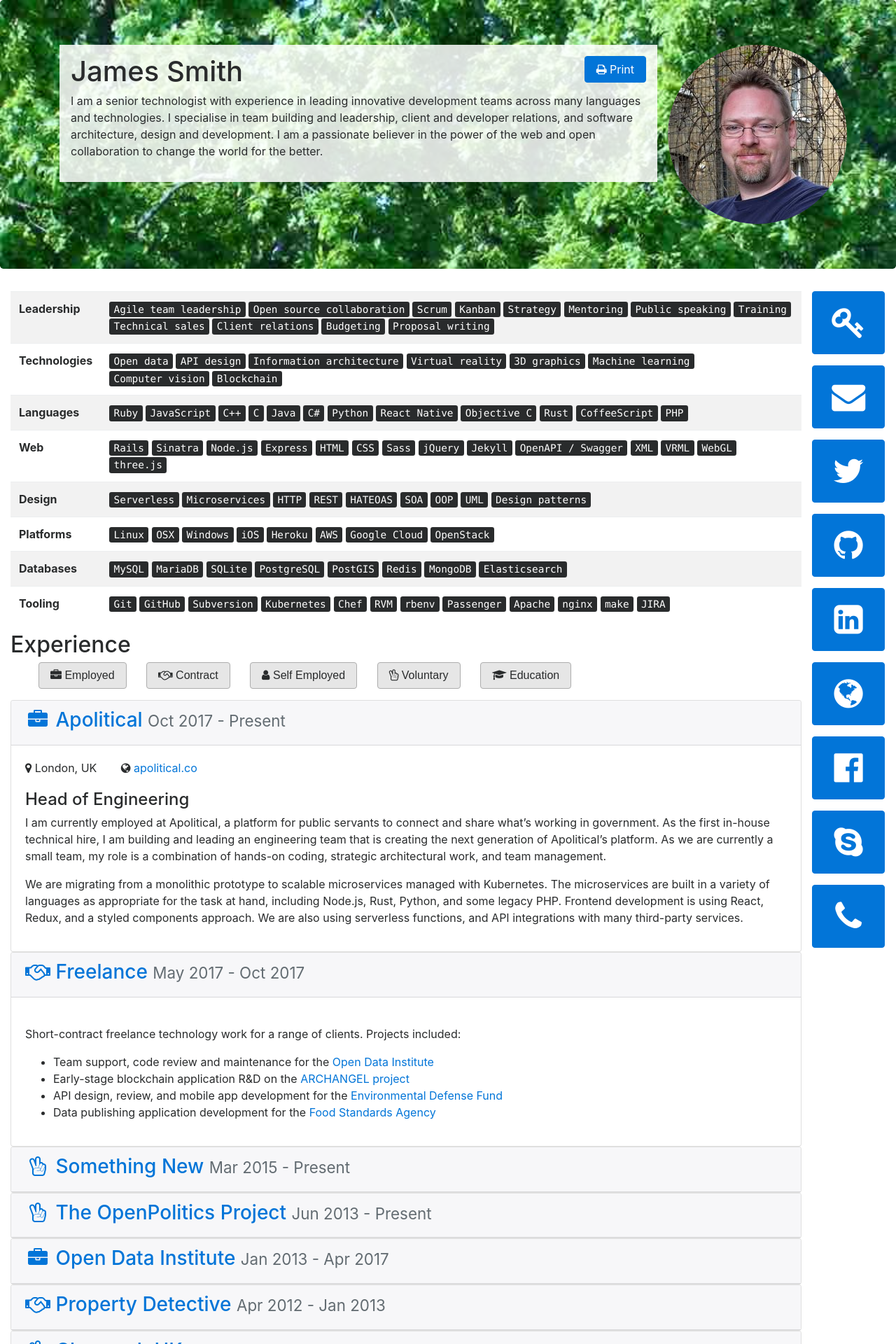
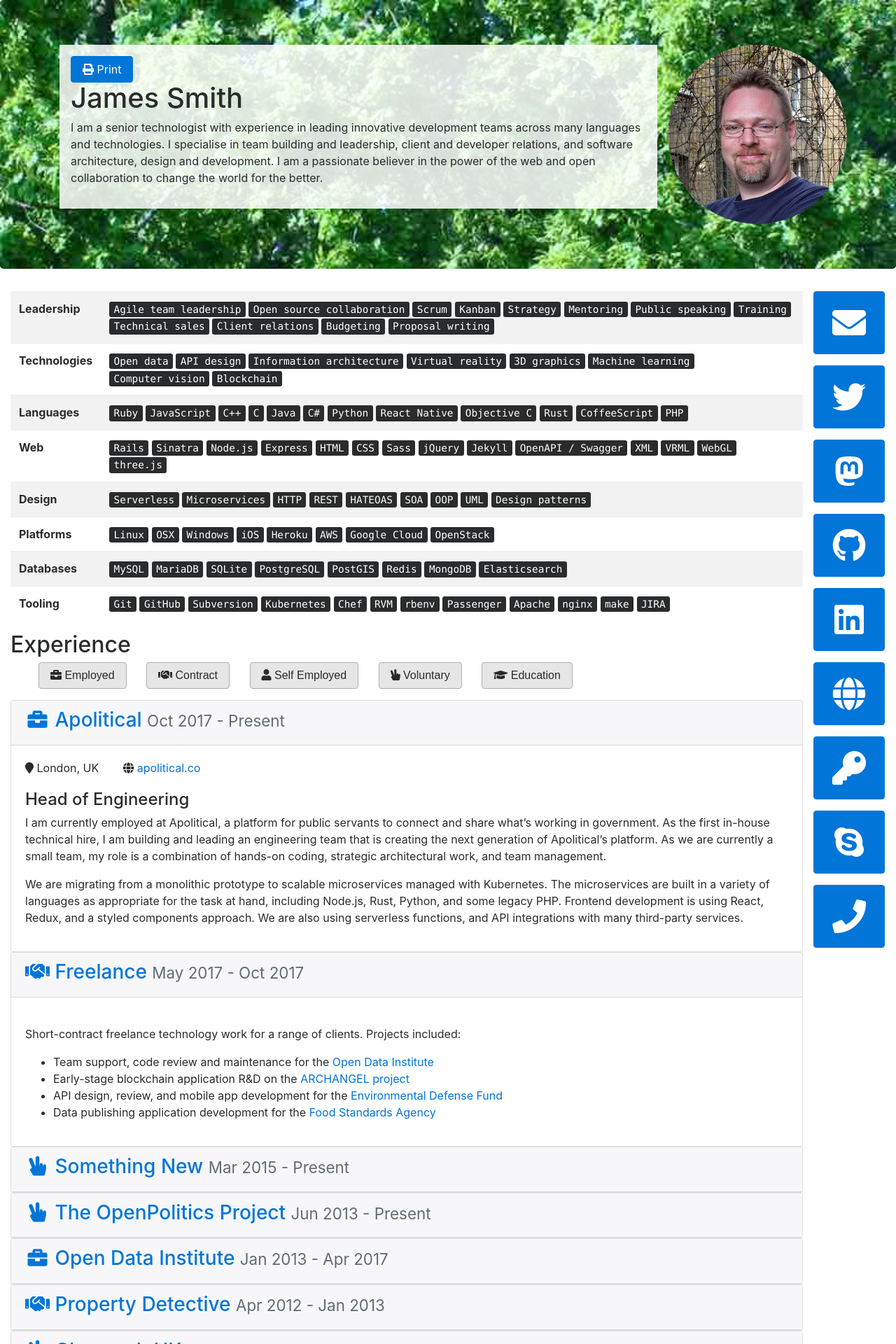
Before and after one commit to Floppy/cv, a Jekyll site: the page built from index.md, in a window 1280 px wide. Shown: the top 1920 px of the page at 70% size. Built offline with Jekyll 4.4.1, drawn with Linux system fonts in a browser that asks for light colours; nearby versions of some CDN libraries.

Commit message:
fontawesome 5

```diff
--- a/_data/icons.yml
+++ b/_data/icons.yml
@@ -1,6 +1,6 @@
 # This file maps various different IDs to font-awesome classes
 employed: briefcase
-contract: handshake-o
+contract: handshake
 selfemployed: user
 education: graduation-cap
-voluntary: hand-peace-o
+voluntary: hand-peace
--- a/_includes/contact.html
+++ b/_includes/contact.html
@@ -5,7 +5,7 @@
           <div class="contactcard card card-inverse card-primary">
             <div class="card-block">
               <a href='{{ p[1]["url"] }}' {% if p[1]["onclick"] %}onclick='{{p[1]["onclick"]}}'{% endif %}>
-                <i class='contacticon fa fa-{{ p[1]["icon"] }} fa-fw fa-3x'></i>
+                <i class='contacticon {{ p[1]["icon"] }} fa-fw fa-3x'></i>
               </a>
             </div>
           </div>
@@ -18,7 +18,7 @@
           <div class="contactcard card card-inverse card-primary text-center">
             <div class="card-block">
               <a href='{{ p[1]["url"] }}' {% if p[1]["onclick"] %}onclick='{{p[1]["onclick"]}}'{% endif %}>
-                <i class='contacticon fa fa-{{ p[1]["icon"] }} fa-fw fa-3x'></i>
+                <i class='contacticon {{ p[1]["icon"] }} fa-fw fa-3x'></i>
               </a>
             </div>
           </div>
@@ -32,7 +32,7 @@
     <div class='row'>
       {% for p in site.data.contact %}
         <div class='col-6'>
-          <i class='fa fa-{{ p[1]["icon"] }} fa-fw'></i> {{ p[1]["text"] }}
+          <i class='{{ p[1]["icon"] }} fa-fw'></i> {{ p[1]["text"] }}
         </div>
       {% endfor %}
     </div>
--- a/_includes/experience.html
+++ b/_includes/experience.html
@@ -9,27 +9,27 @@
       <ul>
         <li>
           <button type="button" onclick='$(".experience-employed").toggle();' class="btn btn-secondary active" data-toggle="button" aria-pressed="true">
-            <i class='fa fa-briefcase'></i> Employed
+            <i class='fas fa-briefcase'></i> Employed
           </button>
         </li>
         <li>
           <button type="button" onclick='$(".experience-contract").toggle();' class="btn btn-secondary active" data-toggle="button" aria-pressed="true">
-            <i class='fa fa-handshake-o'></i> Contract
+            <i class='fas fa-handshake'></i> Contract
           </button>
         </li>
         <li>
           <button type="button" onclick='$(".experience-selfemployed").toggle();' class="btn btn-secondary active" data-toggle="button" aria-pressed="true">
-            <i class='fa fa-user'></i> Self Employed
+            <i class='fas fa-user'></i> Self Employed
           </button>
         </li>
         <li>
           <button type="button" onclick='$(".experience-voluntary").toggle();' class="btn btn-secondary active" data-toggle="button" aria-pressed="true">
-            <i class='fa fa-hand-peace-o'></i> Voluntary
+            <i class='fas fa-hand-peace'></i> Voluntary
           </button>
         </li>
         <li>
           <button type="button" onclick='$(".experience-education").toggle();' class="btn btn-secondary active" data-toggle="button" aria-pressed="true">
-            <i class='fa fa-graduation-cap'></i> Education
+            <i class='fas fa-graduation-cap'></i> Education
           </button>
         </li>
       </ul>
@@ -45,7 +45,7 @@
         <div class="card-header" role="tab" id="heading-experience-{{forloop.index0}}">
           <h3>
             <a data-toggle="collapse" data-parent="#accordion" href="#collapse-experience-{{forloop.index0}}" aria-expanded="true" aria-controls="collapse-experience-{{forloop.index0}}">
-              <i class='fa fa-{{ site.data.icons[experience.status] }} fa-fw' aria-label='{{experience.status}}'></i>
+              <i class='fas fa-{{ site.data.icons[experience.status] }} fa-fw' aria-label='{{experience.status}}'></i>
               <!-- {% if experience.organisation_url %}
                 <a href='{{experience.organisation_url}}'>
               {% endif %} -->
@@ -64,13 +64,13 @@
             <div class='experience-location'>
               {% if experience.location %}
                 <div>
-                  <i class='fa fa-map-marker'></i>
+                  <i class='fas fa-map-marker'></i>
                   <address>{{ experience.location }}</address>
                 </div>
               {% endif %}
               {% if experience.organisation_url %}
                 <div>
-                  <i class='fa fa-globe'></i>
+                  <i class='fas fa-globe'></i>
                   <a href='{{ experience.organisation_url }}'>
                     {{ experience.organisation_url | replace: 'http://', '' | replace: 'https://', ''}}
                   </a>
--- a/_layouts/default.html
+++ b/_layouts/default.html
@@ -10,7 +10,9 @@
 
     <!-- Bootstrap core CSS -->
     <link rel="stylesheet" href="https://maxcdn.bootstrapcdn.com/bootstrap/4.0.0-alpha.6/css/bootstrap.min.css" integrity="sha384-rwoIResjU2yc3z8GV/NPeZWAv56rSmLldC3R/AZzGRnGxQQKnKkoFVhFQhNUwEyJ" crossorigin="anonymous">
-    <link rel="stylesheet" href="https://maxcdn.bootstrapcdn.com/font-awesome/4.7.0/css/font-awesome.min.css" integrity="sha384-wvfXpqpZZVQGK6TAh5PVlGOfQNHSoD2xbE+QkPxCAFlNEevoEH3Sl0sibVcOQVnN" crossorigin="anonymous">
+    <link rel="stylesheet" href="https://use.fontawesome.com/releases/v5.0.13/css/solid.css" integrity="sha384-Rw5qeepMFvJVEZdSo1nDQD5B6wX0m7c5Z/pLNvjkB14W6Yki1hKbSEQaX9ffUbWe" crossorigin="anonymous">
+    <link rel="stylesheet" href="https://use.fontawesome.com/releases/v5.0.13/css/brands.css" integrity="sha384-VGCZwiSnlHXYDojsRqeMn3IVvdzTx5JEuHgqZ3bYLCLUBV8rvihHApoA1Aso2TZA" crossorigin="anonymous">
+    <link rel="stylesheet" href="https://use.fontawesome.com/releases/v5.0.13/css/fontawesome.css" integrity="sha384-GVa9GOgVQgOk+TNYXu7S/InPTfSDTtBalSgkgqQ7sCik56N9ztlkoTr2f/T44oKV" crossorigin="anonymous">
     <link rel="stylesheet" href="assets/main.css">
     <link rel="stylesheet" href="assets/print.css">
   </head>
@@ -22,7 +24,7 @@
         <div class='row'>
           <div class='col-md'>
             <div id='intro'>
-              <a class='hidden-print pull-right btn btn-primary' href='cv.pdf'><i class='fa fa-print'></i> Print</a>
+              <a class='hidden-print pull-right btn btn-primary' href='cv.pdf'><i class='fas fa-print'></i> Print</a>
               <h1>{{page.title}}</h1>
               {{content}}
             </div>
```
Also changed, not shown: _data/contact.json (+16 -16 lines).
